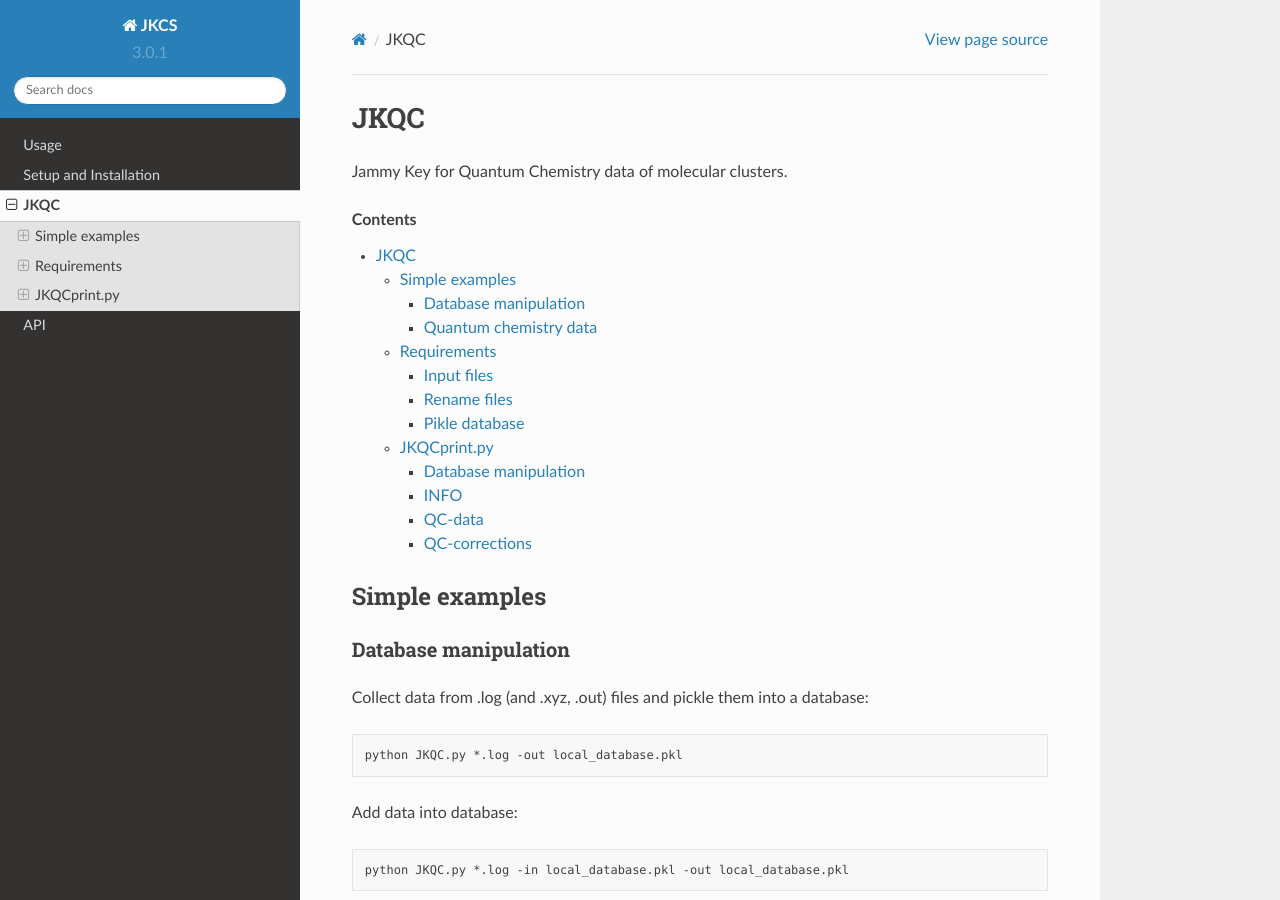
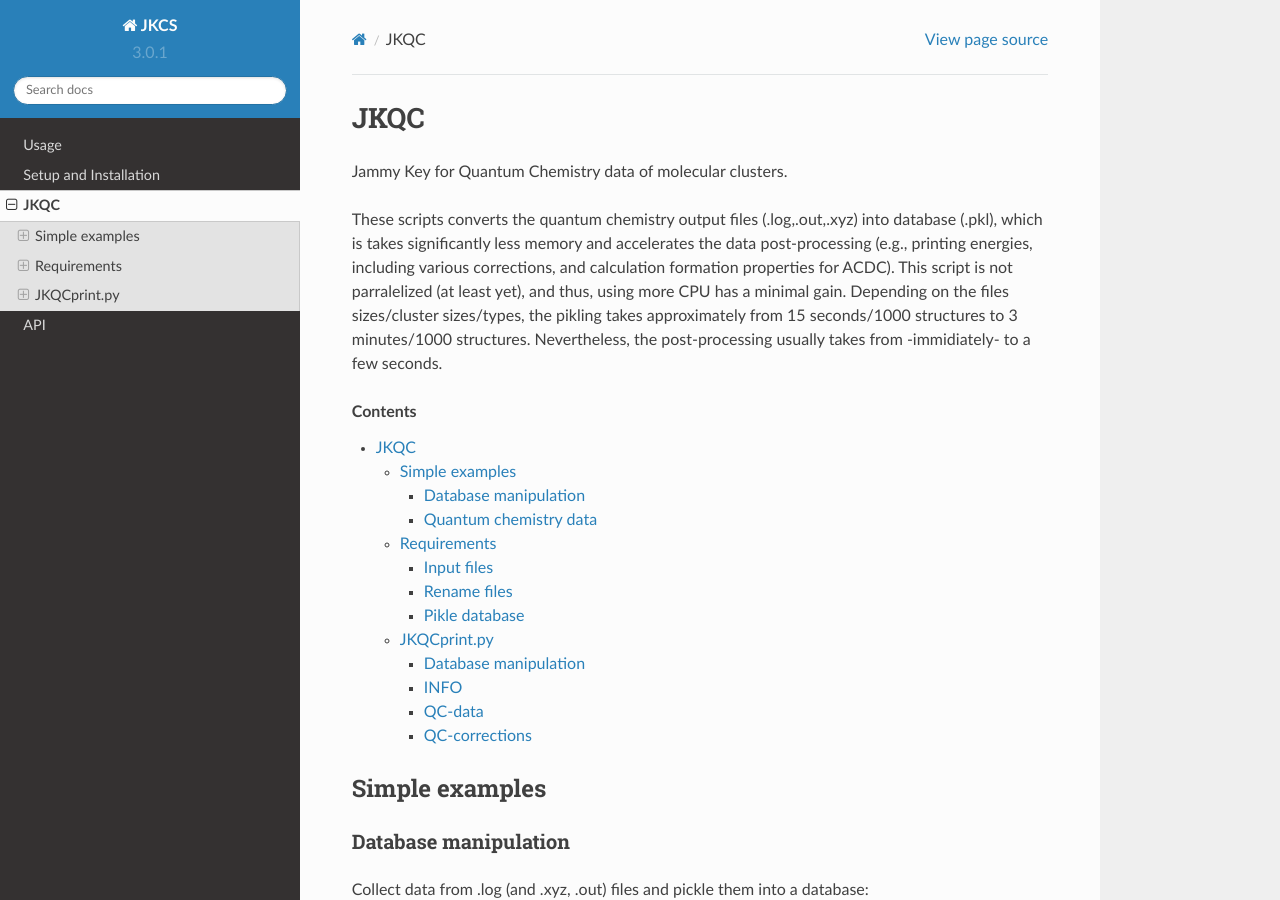
Before and after one commit to kubeckaj/JKCS.py-Manual, a Sphinx documentation site: the page built from docs/source/JKQC.rst, in a window 1280 px wide and 900 px high. Built offline with Sphinx 7.4.7 and the Read the Docs theme 2.0.0, drawn with Linux system fonts in a browser that asks for light colours.

Commit message:
Update JKQC.rst

```diff
--- a/docs/source/JKQC.rst
+++ b/docs/source/JKQC.rst
@@ -3,6 +3,8 @@
 ------
 
 Jammy Key for Quantum Chemistry data of molecular clusters.
+
+These scripts converts the quantum chemistry output files (.log,.out,.xyz) into database (.pkl), which is takes significantly less memory and accelerates the data post-processing (e.g., printing energies, including various corrections, and calculation formation properties for ACDC). This script is not parralelized (at least yet), and thus, using more CPU has a minimal gain. Depending on the files sizes/cluster sizes/types, the pikling takes approximately from 15 seconds/1000 structures to 3 minutes/1000 structures. Nevertheless, the post-processing usually takes from -immidiately- to a few seconds.
 
 .. contents::
 
```
